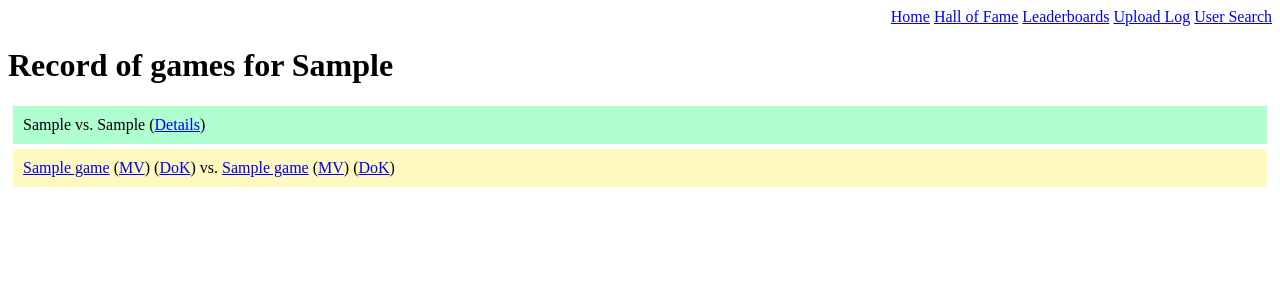
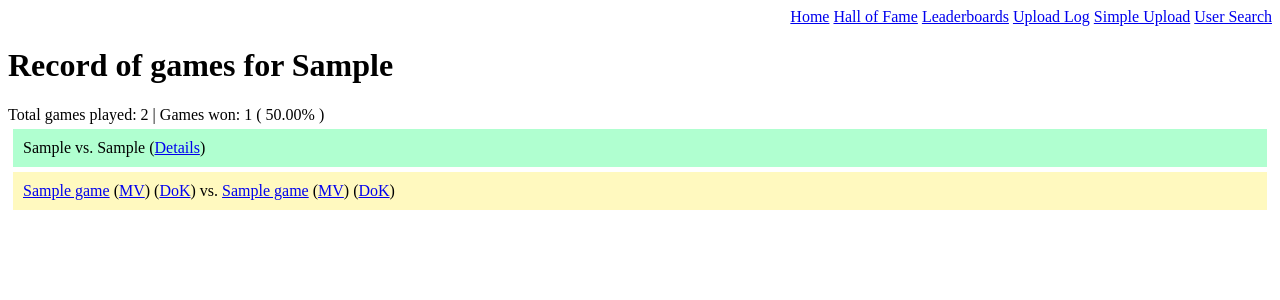
Before and after one commit to avandever/keytracker, a Flask app: a page that uses keytracker/templates/user.html in a window 1280 px wide. Shown: the top 300 px of the page. Run offline with Flask 2, Linux system fonts and the light colour scheme; tables that the repository leaves empty hold one stand-in row (values such as "Sample post"); parts of the project's set-up code (start-up, migrations or seed data) failed here and were passed over.

Commit message:
Make local testing easier, add simple upload to nav, add player summary

```diff
--- a/keytracker/routes/ui.py
+++ b/keytracker/routes/ui.py
@@ -108,6 +108,8 @@ def user_search():
 @blueprint.route("/user/<username>", methods=["GET"])
 def user(username):
     """User Summary Page"""
+    games_won = Game.query.filter(Game.winner == username).count()
+    games_lost = Game.query.filter(Game.loser == username).count()
     user_games = (
         Game.query.filter((Game.winner == username) | (Game.loser == username))
         .order_by(Game.date.desc())
@@ -122,6 +124,8 @@ def user(username):
         title=f"{username} games",
         username=username,
         games=user_games,
+        games_won=games_won,
+        games_lost=games_lost,
     )
 
 
--- a/keytracker/server.py
+++ b/keytracker/server.py
@@ -13,11 +13,12 @@ from keytracker.routes import (
     ui,
     api,
 )
+import os
 
 
 app = Flask(__name__)
 cparser = configparser.ConfigParser()
-cparser.read("config.ini")
+cparser.read(os.environ.get("TRACKER_CONFIG_PATH", "config.ini"))
 app.config["SQLALCHEMY_DATABASE_URI"] = config_to_uri(**cparser["db"])
 app.config["SECRET_KEY"] = cparser["app"]["secret_key"]
 assert app.config["SECRET_KEY"] != "placeholder"
--- a/keytracker/templates/navigation.html
+++ b/keytracker/templates/navigation.html
@@ -4,6 +4,7 @@
         <a href="/fame">Hall of Fame</a>
         <a href="/leaderboard">Leaderboards</a>
         <a href="/upload">Upload Log</a>
+        <a href="/upload_simple">Simple Upload</a>
         <a href="/user">User Search</a>
     </nav>
 </header>
--- a/keytracker/templates/user.html
+++ b/keytracker/templates/user.html
@@ -2,6 +2,10 @@
 {% block content %}
     <div class="user_header">
         <h1>Record of games for {{ username }}</h1>
+        <div class="games_summary">
+            Total games played: {{ games_won + games_lost }} | Games won: {{ games_won }}
+            ( {{ '%0.2f' | format(games_won / ( games_won + games_lost ) * 100) }}% )
+        </div>
     </div>
     <div class="games_list">
         {% for game in games %}
```
Also changed, not shown: 1 other file.
